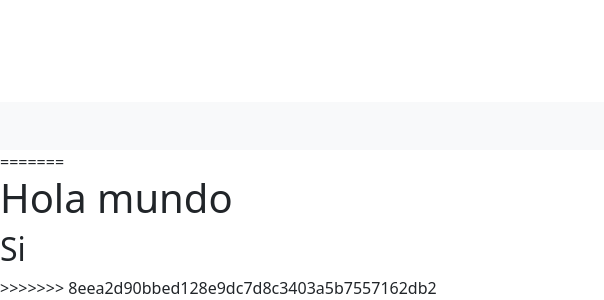
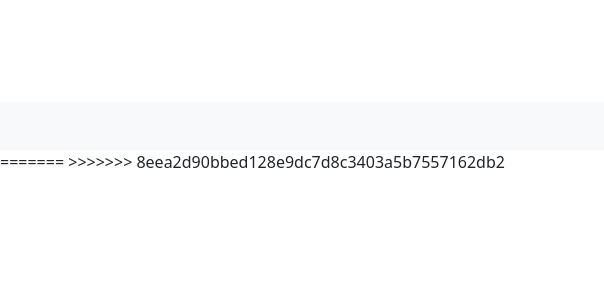
Before and after one commit to Elmigue10/Buen_gusto, a plain HTML site: page MiDomicilio/index.html in a window 1280 px wide. Shown: the part 1368-1668 px from the top of the page, 0-604 px from the left. After the commit the page ends 1542 px from the top, so only its background shows below. Drawn offline with nearby package versions, Linux system fonts and the light colour scheme; files whose address does not match are found by name.

Commit message:
Update index.html

```diff
--- a/MiDomicilio/index.html
+++ b/MiDomicilio/index.html
@@ -82,8 +82,6 @@
       </div>
     </footer>
 =======
-    <h1>Hola mundo</h1>
-    <h2>Si</h2>
 >>>>>>> 8eea2d90bbed128e9dc7d8c3403a5b7557162db2
 </body>
 </html>
```
